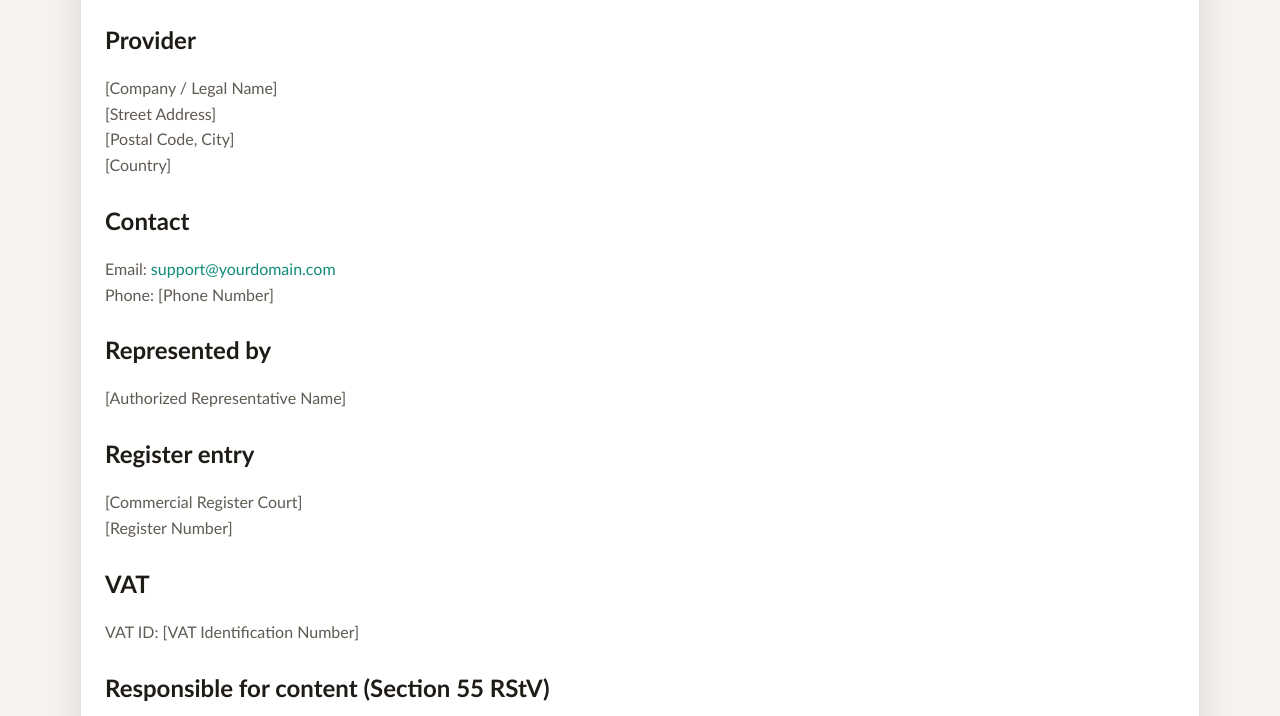
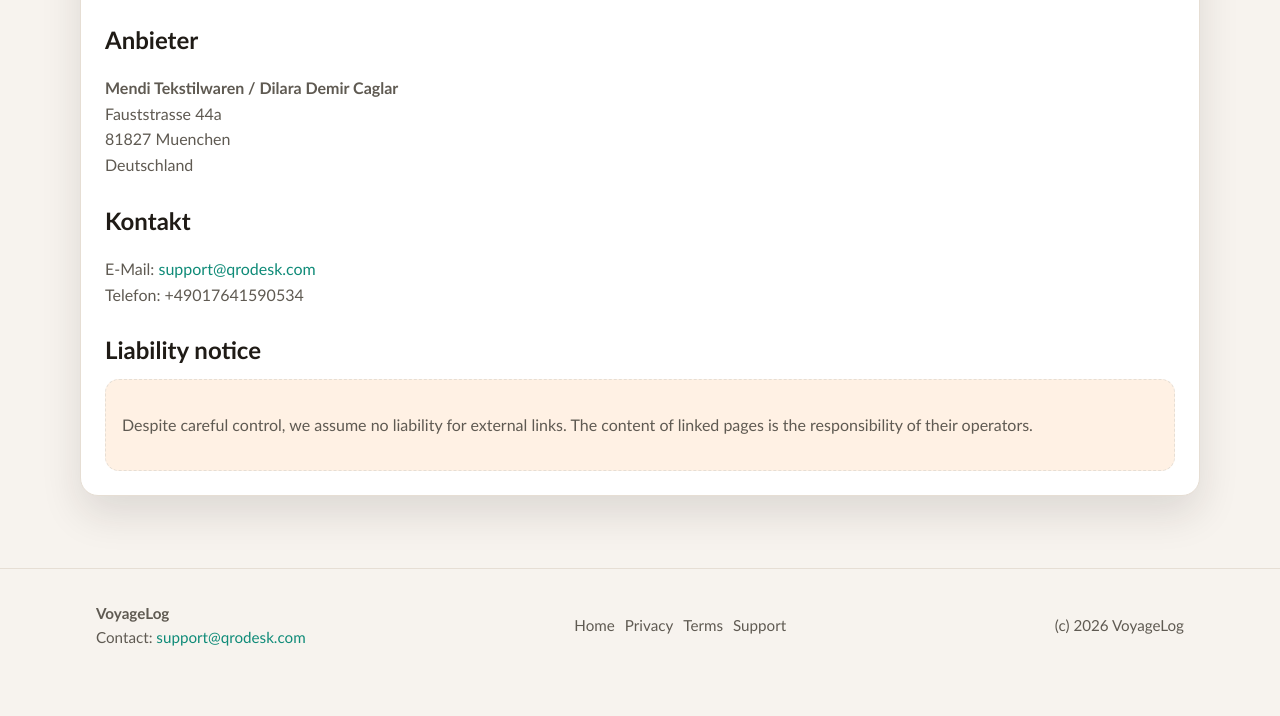
Before and after one commit to bengin34/qrodesk-website, a plain HTML site: page voyagelog/impressum.html in a window 1280 px wide. Shown: the part 236-952 px from the top of the page. After the commit the page ends 918 px from the top, so only its background shows below. Drawn offline with Linux system fonts and the light colour scheme.

Commit message:
domain updaate

```diff
--- a/voyagelog/impressum.html
+++ b/voyagelog/impressum.html
@@ -53,44 +53,29 @@
       <div class="container page-content">
         <h1>Impressum</h1>
 
-        <h2>Provider</h2>
+        <h2>Anbieter</h2>
         <p>
-          [Company / Legal Name]<br />
-          [Street Address]<br />
-          [Postal Code, City]<br />
-          [Country]
+          <b>Mendi Tekstilwaren / Dilara Demir Caglar</b><br />
+          Fauststrasse 44a<br />
+          81827 Muenchen<br />
+          Deutschland
         </p>
 
-        <h2>Contact</h2>
+        <h2>Kontakt</h2>
         <p>
-          Email: <a href="mailto:support@yourdomain.com">support@yourdomain.com</a><br />
-          Phone: [Phone Number]
+          E-Mail: <a href="mailto:support@qrodesk.com">support@qrodesk.com</a
+          ><br />
+          Telefon: +49017641590534
         </p>
 
-        <h2>Represented by</h2>
-        <p>[Authorized Representative Name]</p>
 
-        <h2>Register entry</h2>
-        <p>
-          [Commercial Register Court]<br />
-          [Register Number]
-        </p>
-
-        <h2>VAT</h2>
-        <p>VAT ID: [VAT Identification Number]</p>
-
-        <h2>Responsible for content (Section 55 RStV)</h2>
-        <p>[Responsible Person, Address]</p>
 
         <h2>Liability notice</h2>
-        <p>
+        <div class="notice">
+           <p>
           Despite careful control, we assume no liability for external links.
           The content of linked pages is the responsibility of their operators.
         </p>
-
-        <div class="notice">
-          This Impressum is a placeholder. Replace all bracketed fields with
-          your legal details before publishing.
         </div>
       </div>
     </main>
@@ -99,7 +84,7 @@
       <div class="container footer-grid">
         <div>
           <strong>VoyageLog</strong><br />
-          Contact: <a href="mailto:support@yourdomain.com">support@yourdomain.com</a>
+          Contact: <a href="mailto:support@qrodesk.com">support@qrodesk.com</a>
         </div>
         <div class="footer-links">
           <a href="/voyagelog/">Home</a>
```
Also changed, not shown: voyagelog/index.html (+1 -5 lines), voyagelog/privacy.html (+15 -19 lines).
